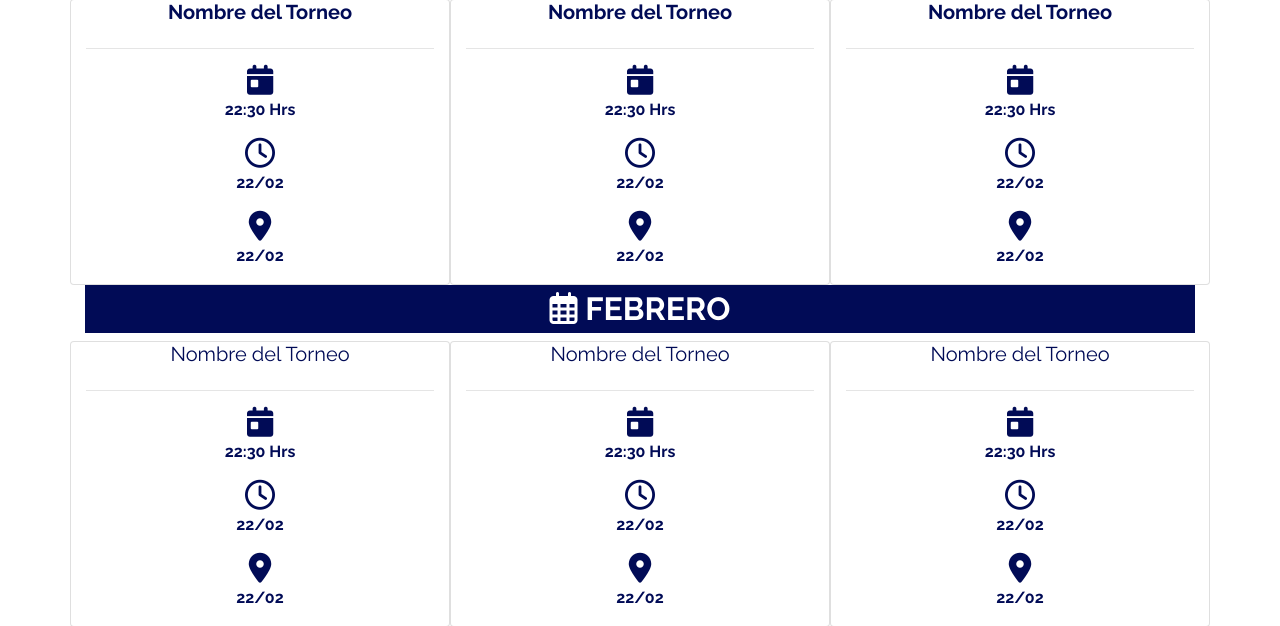
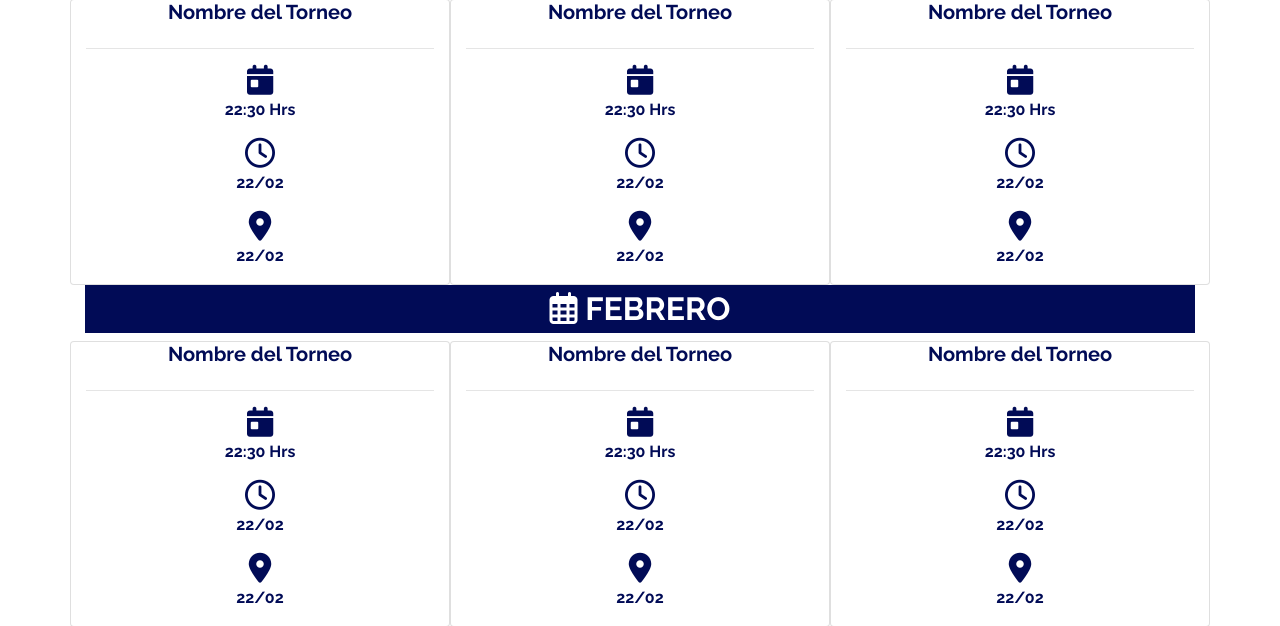
Before and after one commit to smt-tecnology/Judo, a PHP site: page /calendario.php in a window 1280 px wide. Shown: the part 648-1274 px from the top of the page. Run offline with PHP 8.4, Linux system fonts and the light colour scheme; some libraries are stand-ins or nearby versions; some web fonts are replaced.

Commit message:
Update calendario.php

```diff
--- a/calendario.php
+++ b/calendario.php
@@ -120,7 +120,7 @@
             </div>
             <div class="row ">
                 <div class="col-md-4 card text-center ">
-                    <h5>Nombre del Torneo</h5>
+                    <h5 class="torneo">Nombre del Torneo</h5>
                     <hr>
                     <div class="info ">
                         <i class="fas fa-calendar-day "></i>
@@ -136,7 +136,7 @@
                     </div>
                 </div>
                 <div class="col-md-4 card  text-center">
-                    <h5>Nombre del Torneo</h5>
+                    <h5 class="torneo">Nombre del Torneo</h5>
                     <hr>
                     <div class="info ">
                         <i class="fas fa-calendar-day "></i>
@@ -152,7 +152,7 @@
                     </div>
                 </div>
                 <div class="col-md-4 card  text-center">
-                    <h5>Nombre del Torneo</h5>
+                    <h5 class="torneo">Nombre del Torneo</h5>
                     <hr>
                     <div class="info ">
                         <i class="fas fa-calendar-day "></i>
```
